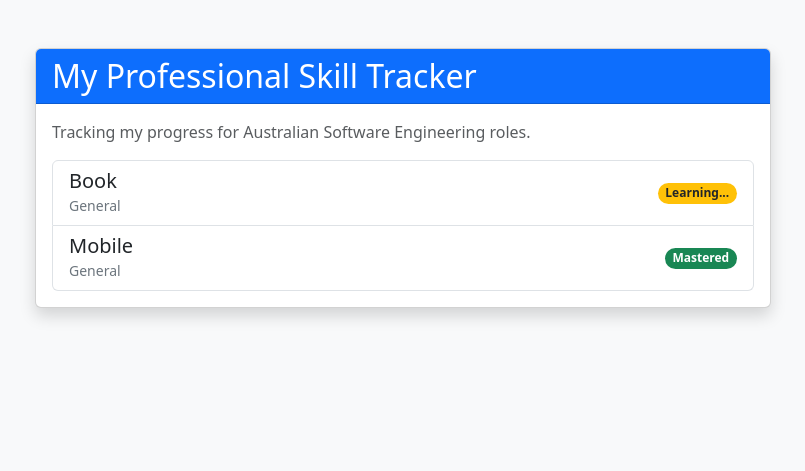
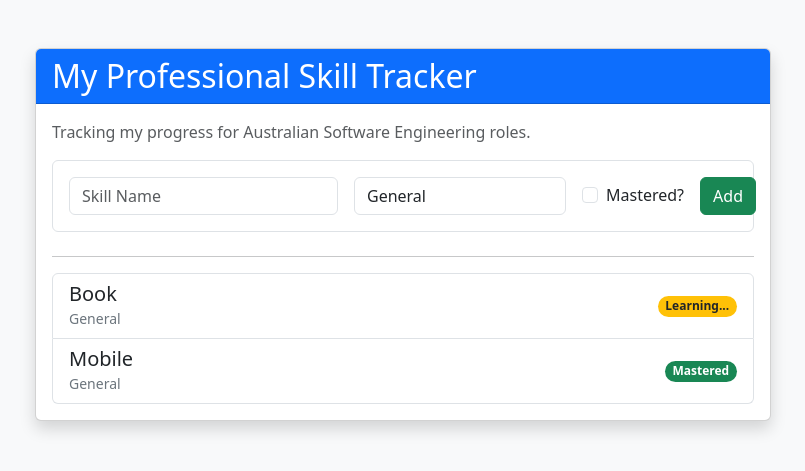
Before and after one commit to Blank21-xD/skill-tracker-django, a Django app: template tracker/templates/tracker/skill_list.html in a window 1280 px wide. Shown: the top 471 px of the page, without its empty margins (237-1042 px from the left). Run offline with Django 5.2, Linux system fonts and the light colour scheme; the template is opened without the code that fills it: values that come from a table or form of the project are taken from there, others are empty; data comes from the database, SQL or seed files in the repository; both versions use the stored data as it was after the commit.

Commit message:
Fixed venv issues and completed functional SkillForm with Bootstrap

```diff
--- /dev/null
+++ b/tracker/forms.py
@@ -0,0 +1,13 @@
+from django import forms
+from .models import Skill
+
+
+class SkillForm(forms.ModelForm):
+    class Meta:  # This must be indented!
+        model = Skill
+        fields = ['name', 'category', 'is_learned']
+        widgets = {
+            'name': forms.TextInput(attrs={'class': 'form-control', 'placeholder': 'Skill Name'}),
+            'category': forms.TextInput(attrs={'class': 'form-control', 'placeholder': 'e.g. Backend'}),
+            'is_learned': forms.CheckboxInput(attrs={'class': 'form-check-input'}),
+        }
--- a/tracker/templates/tracker/skill_list.html
+++ b/tracker/templates/tracker/skill_list.html
@@ -20,6 +20,25 @@
           <div class="card-body">
             <p class="text-muted">Tracking my progress for Australian Software Engineering roles.</p>
 
+            <form method="POST" class="mb-4 p-3 border rounded bg-white">
+              {% csrf_token %} <div class="row g-3">
+                <div class="col-md-5">
+                  {{ form.name }}
+                </div>
+                <div class="col-md-4">
+                  {{ form.category }}
+                </div>
+                <div class="col-md-3 d-flex align-items-center">
+                  <div class="form-check me-3">
+                    {{ form.is_learned }}
+                    <label class="form-check-label">Mastered?</label>
+                  </div>
+                  <button type="submit" class="btn btn-success w-100">Add</button>
+                </div>
+              </div>
+            </form>
+
+            <hr>
             <ul class="list-group">
               {% for skill in skills %}
               <li class="list-group-item d-flex justify-content-between align-items-center">
```
Also changed, not shown: tracker/templates/tracker/form.py (deleted, +0 -16 lines), tracker/views.py (+11 -3 lines), db.sqlite3.
